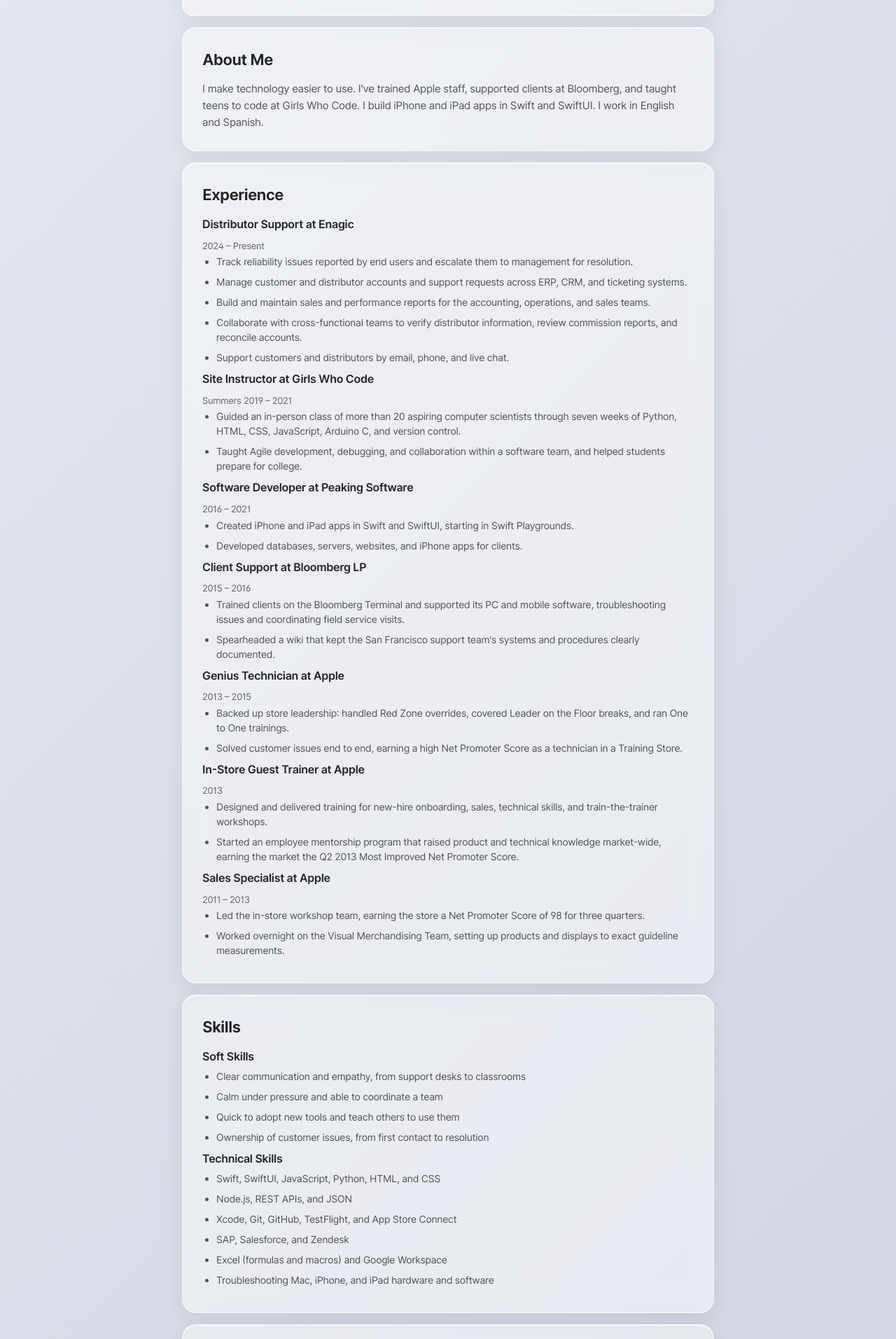
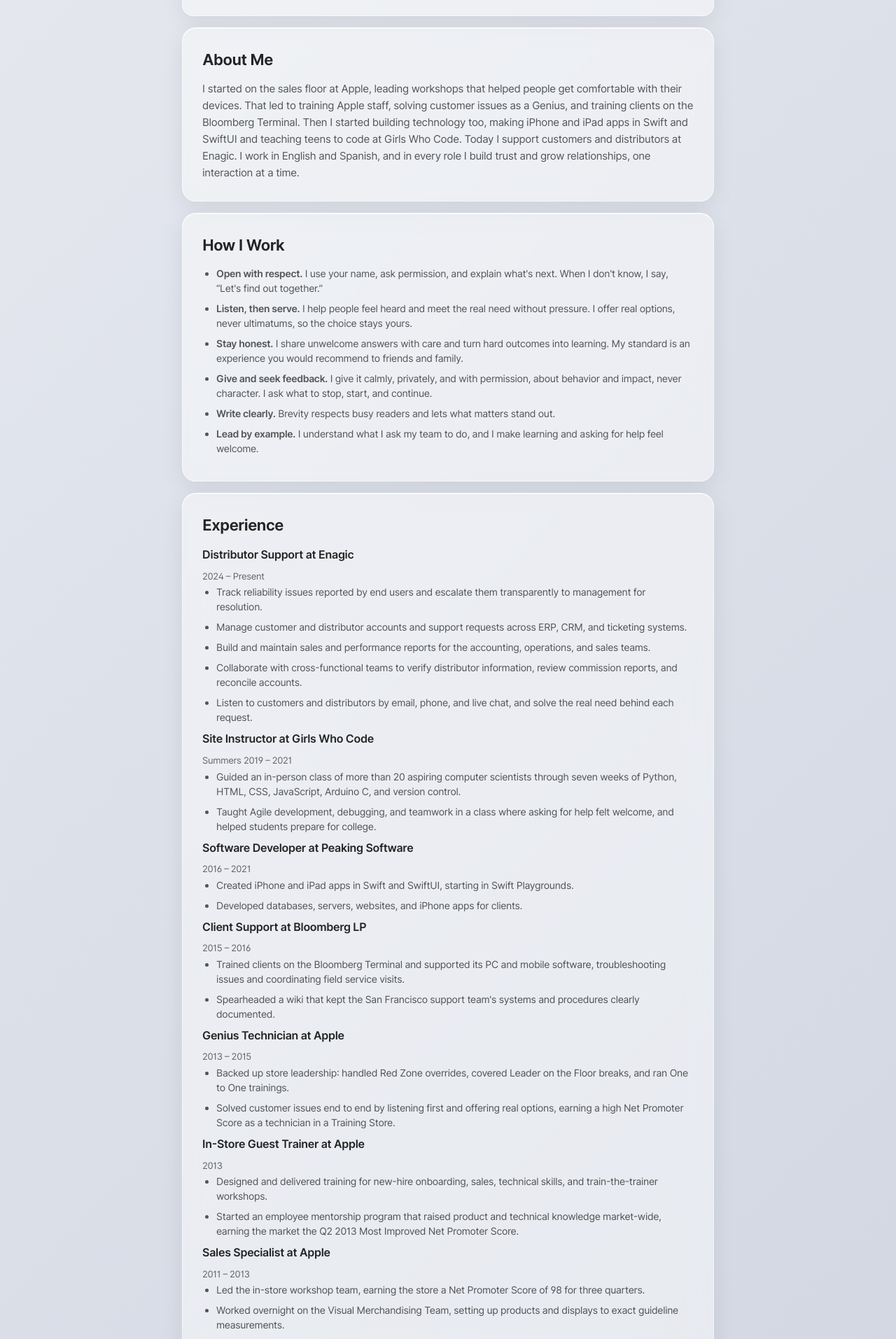
Before and after one commit to soliskit/portfolio, a Next.js app: page / in a window 1280 px wide. Shown: the part 507-2420 px from the top of the page at 70% size. Built offline with nearby package versions, Linux system fonts and the light colour scheme.

Commit message:
Add How I Work section and show values in Experience (#32)

```diff
--- a/components/AboutMe.js
+++ b/components/AboutMe.js
@@ -5,10 +5,14 @@ export default function AboutMe() {
     <section id="about-me" className={styles.card}>
       <h2>About Me</h2>
       <p>
-        I make technology easier to use. I've trained Apple staff, supported
-        clients at Bloomberg, and taught teens to code at Girls Who Code. I
-        build iPhone and iPad apps in Swift and SwiftUI. I work in English and
-        Spanish.
+        I started on the sales floor at Apple, leading workshops that helped
+        people get comfortable with their devices. That led to training Apple
+        staff, solving customer issues as a Genius, and training clients on the
+        Bloomberg Terminal. Then I started building technology too, making
+        iPhone and iPad apps in Swift and SwiftUI and teaching teens to code at
+        Girls Who Code. Today I support customers and distributors at Enagic. I
+        work in English and Spanish, and in every role I build trust and grow
+        relationships, one interaction at a time.
       </p>
     </section>
   )
--- a/components/Education.js
+++ b/components/Education.js
@@ -5,7 +5,6 @@ export default function Education() {
     <section id="education" className={styles.card}>
       <h2>Education</h2>
       <p>University of California, Riverside – Bachelor of Arts in History</p>
-      <p>Read, write, and speak Spanish</p>
     </section>
   )
 }
--- a/components/Experience.js
+++ b/components/Experience.js
@@ -10,8 +10,8 @@ export default function Experience() {
         <span>2024 – Present</span>
         <ul>
           <li>
-            Track reliability issues reported by end users and escalate them to
-            management for resolution.
+            Track reliability issues reported by end users and escalate them
+            transparently to management for resolution.
           </li>
           <li>
             Manage customer and distributor accounts and support requests across
@@ -26,7 +26,8 @@ export default function Experience() {
             information, review commission reports, and reconcile accounts.
           </li>
           <li>
-            Support customers and distributors by email, phone, and live chat.
+            Listen to customers and distributors by email, phone, and live chat,
+            and solve the real need behind each request.
           </li>
         </ul>
       </div>
@@ -41,8 +42,9 @@ export default function Experience() {
             Arduino C, and version control.
           </li>
           <li>
-            Taught Agile development, debugging, and collaboration within a
-            software team, and helped students prepare for college.
+            Taught Agile development, debugging, and teamwork in a class where
+            asking for help felt welcome, and helped students prepare for
+            college.
           </li>
         </ul>
       </div>
@@ -86,8 +88,9 @@ export default function Experience() {
             Leader on the Floor breaks, and ran One to One trainings.
           </li>
           <li>
-            Solved customer issues end to end, earning a high Net Promoter Score
-            as a technician in a Training Store.
+            Solved customer issues end to end by listening first and offering
+            real options, earning a high Net Promoter Score as a technician in a
+            Training Store.
           </li>
         </ul>
       </div>
--- /dev/null
+++ b/components/HowIWork.js
@@ -0,0 +1,39 @@
+import styles from './Card.module.css'
+
+export default function HowIWork() {
+  return (
+    <section id="how-i-work" className={styles.card}>
+      <h2>How I Work</h2>
+      <ul>
+        <li>
+          <strong>Open with respect.</strong> I use your name, ask permission,
+          and explain what&apos;s next. When I don&apos;t know, I say,
+          &ldquo;Let&apos;s find out together.&rdquo;
+        </li>
+        <li>
+          <strong>Listen, then serve.</strong> I help people feel heard and meet
+          the real need without pressure. I offer real options, never
+          ultimatums, so the choice stays yours.
+        </li>
+        <li>
+          <strong>Stay honest.</strong> I share unwelcome answers with care and
+          turn hard outcomes into learning. My standard is an experience you
+          would recommend to friends and family.
+        </li>
+        <li>
+          <strong>Give and seek feedback.</strong> I give it calmly, privately,
+          and with permission, about behavior and impact, never character. I ask
+          what to stop, start, and continue.
+        </li>
+        <li>
+          <strong>Write clearly.</strong> Brevity respects busy readers and lets
+          what matters stand out.
+        </li>
+        <li>
+          <strong>Lead by example.</strong> I understand what I ask my team to
+          do, and I make learning and asking for help feel welcome.
+        </li>
+      </ul>
+    </section>
+  )
+}
--- a/components/Nav.js
+++ b/components/Nav.js
@@ -3,6 +3,9 @@ import styles from './Nav.module.css'
 export default function Nav() {
   return (
     <nav className={styles.nav}>
+      <a href="#how-i-work" className={styles.link}>
+        How I Work
+      </a>
       <a href="#experience" className={styles.link}>
         Experience
       </a>
--- a/components/Skills.js
+++ b/components/Skills.js
@@ -4,24 +4,17 @@ export default function Skills() {
   return (
     <section id="skills" className={styles.card}>
       <h2>Skills</h2>
-      <h3>Soft Skills</h3>
-      <ul>
-        <li>
-          Clear communication and empathy, from support desks to classrooms
-        </li>
-        <li>Calm under pressure and able to coordinate a team</li>
-        <li>Quick to adopt new tools and teach others to use them</li>
-        <li>Ownership of customer issues, from first contact to resolution</li>
-      </ul>
-
-      <h3>Technical Skills</h3>
       <ul>
         <li>Swift, SwiftUI, JavaScript, Python, HTML, and CSS</li>
         <li>Node.js, REST APIs, and JSON</li>
         <li>Xcode, Git, GitHub, TestFlight, and App Store Connect</li>
-        <li>SAP, Salesforce, and Zendesk</li>
-        <li>Excel (formulas and macros) and Google Workspace</li>
+        <li>
+          SAP, Salesforce, Zendesk, Excel (formulas and macros), and Google
+          Workspace
+        </li>
         <li>Troubleshooting Mac, iPhone, and iPad hardware and software</li>
+        <li>Teaching new tools to staff, clients, and students</li>
+        <li>Staying calm under pressure and coordinating a team</li>
       </ul>
     </section>
   )
--- a/pages/index.js
+++ b/pages/index.js
@@ -2,6 +2,7 @@ import Head from 'next/head'
 import Header from '../components/Header'
 import Nav from '../components/Nav'
 import AboutMe from '../components/AboutMe'
+import HowIWork from '../components/HowIWork'
 import Experience from '../components/Experience'
 import Skills from '../components/Skills'
 import Education from '../components/Education'
@@ -13,7 +14,7 @@ import styles from './index.module.css'
 const meta = {
   title: 'David Solis',
   description:
-    'I make technology easier to use. I trained Apple staff, supported Bloomberg clients, and taught teens to code. I build iPhone and iPad apps in Swift and SwiftUI.',
+    "From Apple's sales floor to Bloomberg client training, iPhone and iPad apps, and teaching teens to code, I build trust one interaction at a time.",
   url: 'https://www.davidsolis.me/',
   image: 'https://www.davidsolis.me/images/webpage.png'
 }
@@ -39,6 +40,7 @@ export default function Home() {
       <Header />
       <Nav />
       <AboutMe />
+      <HowIWork />
       <Experience />
       <Skills />
       <Education />
```
Also changed, not shown: public/images/webpage.png, 1 other file (tests, documents, lock files or other folders).
